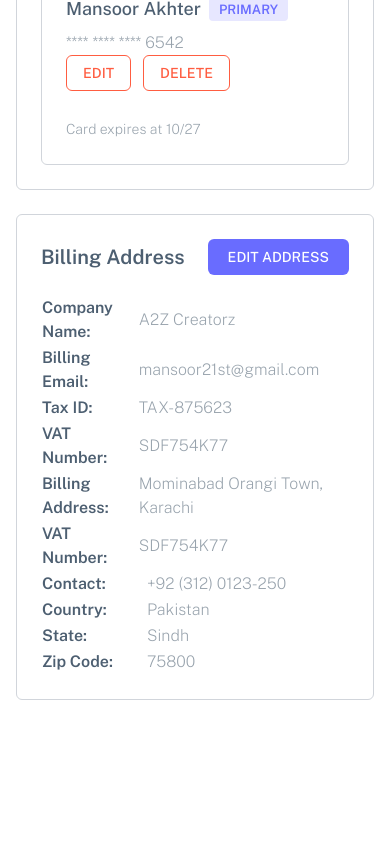
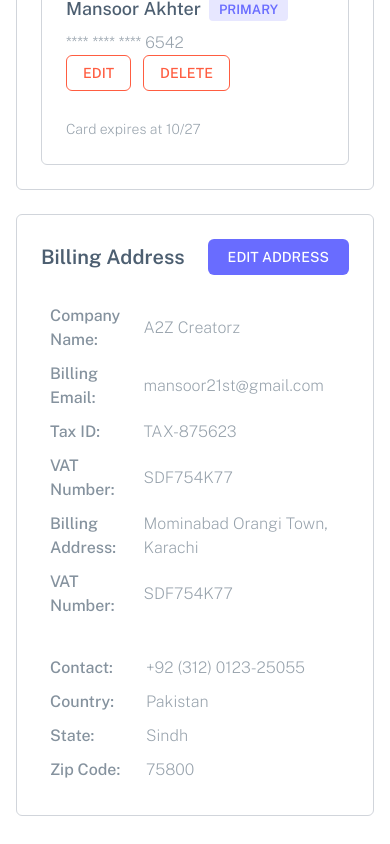
Before and after one commit to MansoorAkhter/sigma-admin-dashboard, a Next.js app: page /user/view/account in a window 390 px wide. Shown: the part 1708-2552 px from the top of the page. Before the commit the page ends 2436 px from the top, so only its background shows below. Built offline with nearby package versions, Linux system fonts and the light colour scheme.

Commit message:
billing address table responsive

```diff
--- a/pages/user/view/account/index.jsx
+++ b/pages/user/view/account/index.jsx
@@ -212,50 +212,53 @@ const Account = () => {
 
                     <div className="flex flex-col md:flex-row justify-between pt-5">
                         {/* Left */}
-                        <table class="table-auto">
-                            <tr >
-                                <td className="text-darkGray font-semibold">Company Name:</td>
+                        <table className="table-fixed border-spacing-x-2  border-spacing-y-2 border-separate">
+                            <tbody>
+                                <tr>
+                                    <td className="text-medGray font-medium">Company Name:</td>
                                     <td className="text-semiGray font-extralight text-[16px]">A2Z Creatorz</td>
                                 </tr>
                                 <tr className="">
-                                <td className="text-darkGray font-semibold">Billing Email:</td>
+                                    <td className="text-medGray font-medium">Billing Email:</td>
                                     <td className="text-semiGray font-extralight text-[16px]">mansoor21st@gmail.com</td>
                                 </tr>
                                 <tr className="">
-                                <td className="text-darkGray font-semibold">Tax ID:</td>
+                                    <td className="text-medGray font-medium">Tax ID:</td>
                                     <td className="text-semiGray font-extralight text-[16px]">TAX-875623</td>
                                 </tr>
                                 <tr className="">
-                                <td className="text-darkGray font-semibold">VAT Number:</td>
+                                    <td className="text-medGray font-medium">VAT Number:</td>
                                     <td className="text-semiGray font-extralight text-[16px]">SDF754K77</td>
                                 </tr>
                                 <tr className="">
-                                <td className="text-darkGray font-semibold">Billing Address:</td>
+                                    <td className="text-medGray font-medium">Billing Address:</td>
                                     <td className="text-semiGray font-extralight text-[16px]">Mominabad Orangi Town, Karachi</td>
                                 </tr>
                                 <tr className="">
-                                <td className="text-darkGray font-semibold">VAT Number:</td>
+                                    <td className="text-medGray font-medium">VAT Number:</td>
                                     <td className="text-semiGray font-extralight text-[16px]">SDF754K77</td>
                                 </tr>
+                            </tbody>
                         </table>
 
+
                         {/* Right */}
-                        <table class="table-fixed">
+                        <table className="md:self-start md:mt-0 mt-5 border-spacing-x-2  border-spacing-y-2 border-separate">
                             <tbody>
-                                <tr className="">
-                                    <td className="text-darkGray font-semibold">Contact:</td>
-                                    <td className="text-semiGray font-extralight text-[16px]">+92 (312) 0123-250</td>
+                                <tr>
+                                    <td className="text-medGray font-medium">Contact:</td>
+                                    <td className="text-semiGray font-extralight text-[16px]">+92 (312) 0123-25055</td>
                                 </tr>
-                                <tr className="">
-                                    <td className="text-darkGray font-semibold">Country:</td>
+                                <tr>
+                                    <td className="text-medGray font-medium">Country:</td>
                                     <td className="text-semiGray font-extralight text-[16px]">Pakistan</td>
                                 </tr>
-                                <tr className="">
-                                    <td className="text-darkGray font-semibold">State:</td>
+                                <tr>
+                                    <td className="text-medGray font-medium">State:</td>
                                     <td className="text-semiGray font-extralight text-[16px]">Sindh</td>
                                 </tr>
-                                <tr className="">
-                                    <td className="text-darkGray font-semibold">Zip Code:</td>
+                                <tr>
+                                    <td className="text-medGray font-medium">Zip Code:</td>
                                     <td className="text-semiGray font-extralight text-[16px]">75800</td>
                                 </tr>
                             </tbody>
@@ -265,7 +268,7 @@ const Account = () => {
                 </div>
 
             </div>
-        </div>
+        </div >
     );
 };
 
```
Lines whose indentation alone changed are shown as unchanged.
